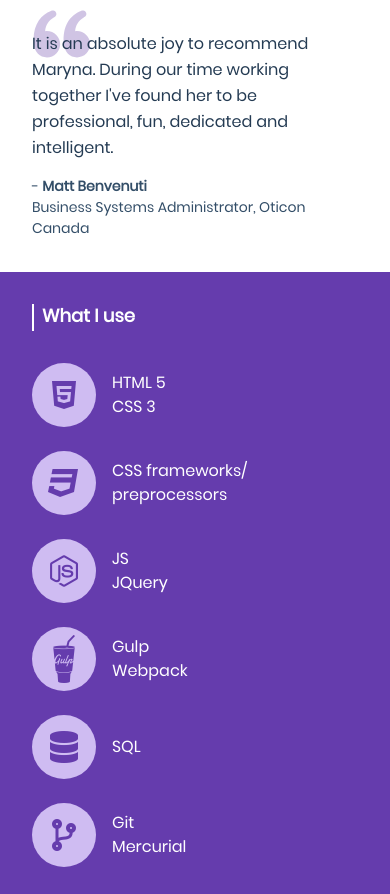
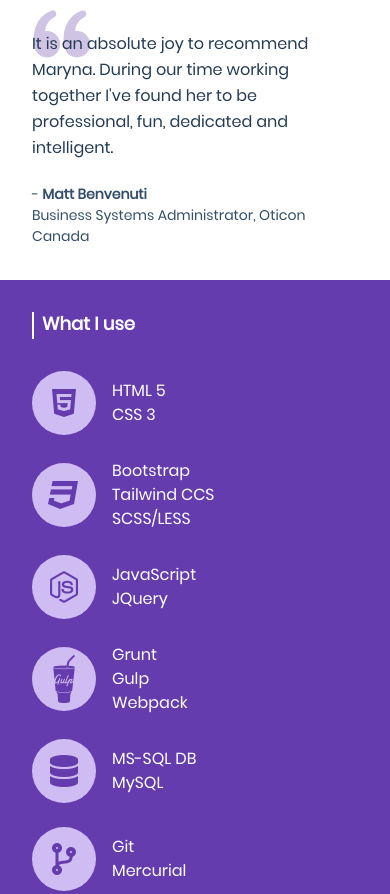
Before and after one commit to marynasalii/marynasalii.github.io, a website: page index.html in a window 390 px wide. Shown: the part 2736-3630 px from the top of the page. Drawn offline with Linux system fonts and the light colour scheme; files whose address does not match are found by name.

Commit message:
Technologie section responsive fix

```diff
--- a/index.html
+++ b/index.html
@@ -152,7 +152,7 @@
 					It is an absolute joy to recommend Maryna.
 					During our time working together I've found her to be
 					professional, fun, dedicated and intelligent.</p>
-				<p class="text-gray-300 text-left text-tiny mt-4 lg:text-center">- <span class="font-bold">Matt
+				<p class="text-gray-300 text-left text-tiny mt-6 lg:text-center">- <span class="font-bold">Matt
 						Benvenuti</span><br> Business Systems Administrator,
 					Oticon Canada</p>
 			</div>
@@ -162,8 +162,8 @@
 	<section id="what-i-use" class="bg-purple-200 pt-8 pb-32 lg:pt-16">
 		<div class="container">
 			<h2 class="vertical-line-white pl-2 text-white text-lg font-bold">What I use</h2>
-			<div class="lg:flex lg:flex-wrap custom-ml-19 pb-56 lg:pb-32">
-				<div class="flex flex-row items-center mt-8 flex-33 lg:mt-16">
+			<div class="flex flex-wrap custom-ml-19 pb-56 lg:pb-32">
+				<div class="flex flex-row items-center mt-8 flex-0 md:flex-1 lg:flex-2 lg:mt-16">
 					<a href="https://html.com/">
 						<div class="w-16 h-16 bg-purple-100 rounded-full relative icon-circle">
 							<i class="fab fa-html5 fa-2x text-purple-200"></i>
@@ -175,54 +175,57 @@
 					</div>
 				</div>
 
-				<div class="flex flex-row items-center mt-6 flex-33 lg:mt-16">
+				<div class="flex flex-row items-center mt-6 flex-0 md:flex-1 lg:flex-2 lg:mt-16">
 					<a href="https://tailwindcss.com/">
 						<div class="w-16 h-16 bg-purple-100 rounded-full relative icon-circle">
 							<i class="fab fa-css3 fa-2x text-purple-200"></i>
 						</div>
 					</a>
 					<div class="flex flex-col ml-4">
-						<p class="text-white">CSS frameworks/</p>
-						<p class="text-white">preprocessors</p>
+						<p class="text-white">Bootstrap</p>
+						<p class="text-white">Tailwind CCS</p>
+						<p class="text-white">SCSS/LESS</p>
 					</div>
 				</div>
 
-				<div class="flex flex-row items-center mt-6 flex-33 lg:mt-16">
+				<div class="flex flex-row items-center mt-6 flex-0 md:flex-1 lg:flex-2 lg:mt-16">
 					<a href="https://developer.mozilla.org/en-US/docs/Web/JavaScript">
 						<div class="w-16 h-16 bg-purple-100 rounded-full relative icon-circle">
 							<i class="fab fa-node-js fa-2x text-purple-200"></i>
 						</div>
 					</a>
 					<div class="flex flex-col ml-4">
-						<p class="text-white">JS</p>
+						<p class="text-white">JavaScript</p>
 						<p class="text-white">JQuery</p>
 					</div>
 				</div>
 
-				<div class="flex flex-row items-center mt-6 flex-33 lg:mt-16">
+				<div class="flex flex-row items-center mt-6 flex-0 md:flex-1 lg:flex-2  lg:mt-16">
 					<a href="https://webpack.js.org/">
 						<div class="w-16 h-16 bg-purple-100 rounded-full relative icon-circle">
 							<i class="fab fa-gulp fa-3x text-purple-200"></i>
 						</div>
 					</a>
 					<div class="flex flex-col ml-4">
+						<p class="text-white">Grunt</p>
 						<p class="text-white">Gulp</p>
 						<p class="text-white">Webpack</p>
 					</div>
 				</div>
 
-				<div class="flex flex-row items-center mt-6 flex-33 lg:mt-16">
+				<div class="flex flex-row items-center mt-6 flex-0 md:flex-1 lg:flex-2 lg:mt-16">
 					<a href="https://en.wikipedia.org/wiki/SQL">
 						<div class="w-16 h-16 bg-purple-100 rounded-full relative icon-circle">
 							<i class="fas fa-database fa-2x text-purple-200"></i>
 						</div>
 					</a>
 					<div class="flex flex-col ml-4">
-						<p class="text-white">SQL</p>
+						<p class="text-white">MS-SQL DB</p>
+						<p class="text-white">MySQL</p>
 					</div>
 				</div>
 
-				<div class="flex flex-row items-center mt-6 flex-33 lg:mt-16">
+				<div class="flex flex-row items-center mt-6 flex-0 md:flex-1 lg:flex-2 lg:mt-16">
 					<a href="https://git-scm.com/">
 						<div class="w-16 h-16 bg-purple-100 rounded-full relative icon-circle">
 							<i class="fas fa-code-branch fa-2x text-purple-200"></i>
@@ -248,7 +251,7 @@
 			<div id="contact"
 				class="flex flex-col justify-center -mt-24 relative overflow-hidden h-48 m-auto bg-white rounded shadow-outline lg:h-32 lg:-mt-16">
 				<p class="text-gray-400 text-center pt-6 pr-6 pl-6 lg:pl-2 lg:pr-2 lg:pt-2">
-					If you wanna chat just shoot me a direct message via email or hit me up through social media listed
+					If you wanna chat just shoot me a direct message via <a href="mailto:marynasalii@gmail.com" class="font-medium underline text-green-200">email</a> or hit me up through social media listed
 					below!
 				</p>
 				<a href="mailto:marynasalii@gmail.com"
--- a/tailwind.config.js
+++ b/tailwind.config.js
@@ -28,21 +28,24 @@ module.exports = {
         '3xl': '1.875rem',
         '4xl': '2.25rem',
         '5xl': '2.7rem',
-        '6xl': '3rem',
-        '7xl': '3.5rem',
-        '8xl': '4rem',
+        '6xl': '3rem'
       },
       borderRadius: {
         'none': '0',
         'sm': '.125rem',
         default: '1.25rem',
         'lg': '3.75rem',
-        'full': '9999px',
+        'full': '9999px'
       },
       boxShadow: {
         default: '0 10px 6px -6px #777',
         outline: '0px 4px 4px rgba(0, 0, 0, 0.25)'
       },
+      flex: {
+      '0': '0 100%',
+      '1': '0 50%',
+      '2': '0 33%'
+      }
     },
     container: {
       padding: '2rem',
```
Also changed, not shown: public/css/style.css (+11 -0 lines), public/build/style.css.
